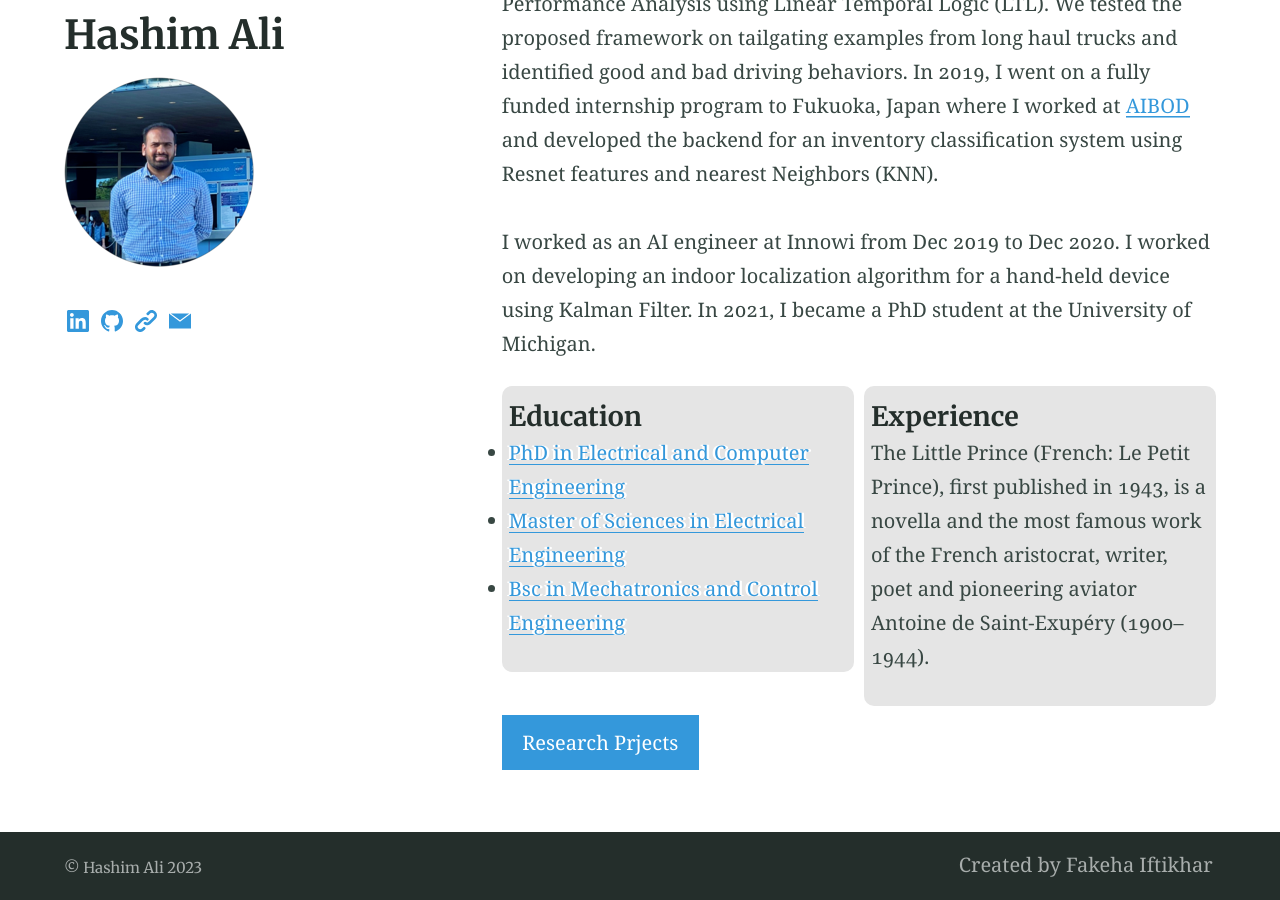
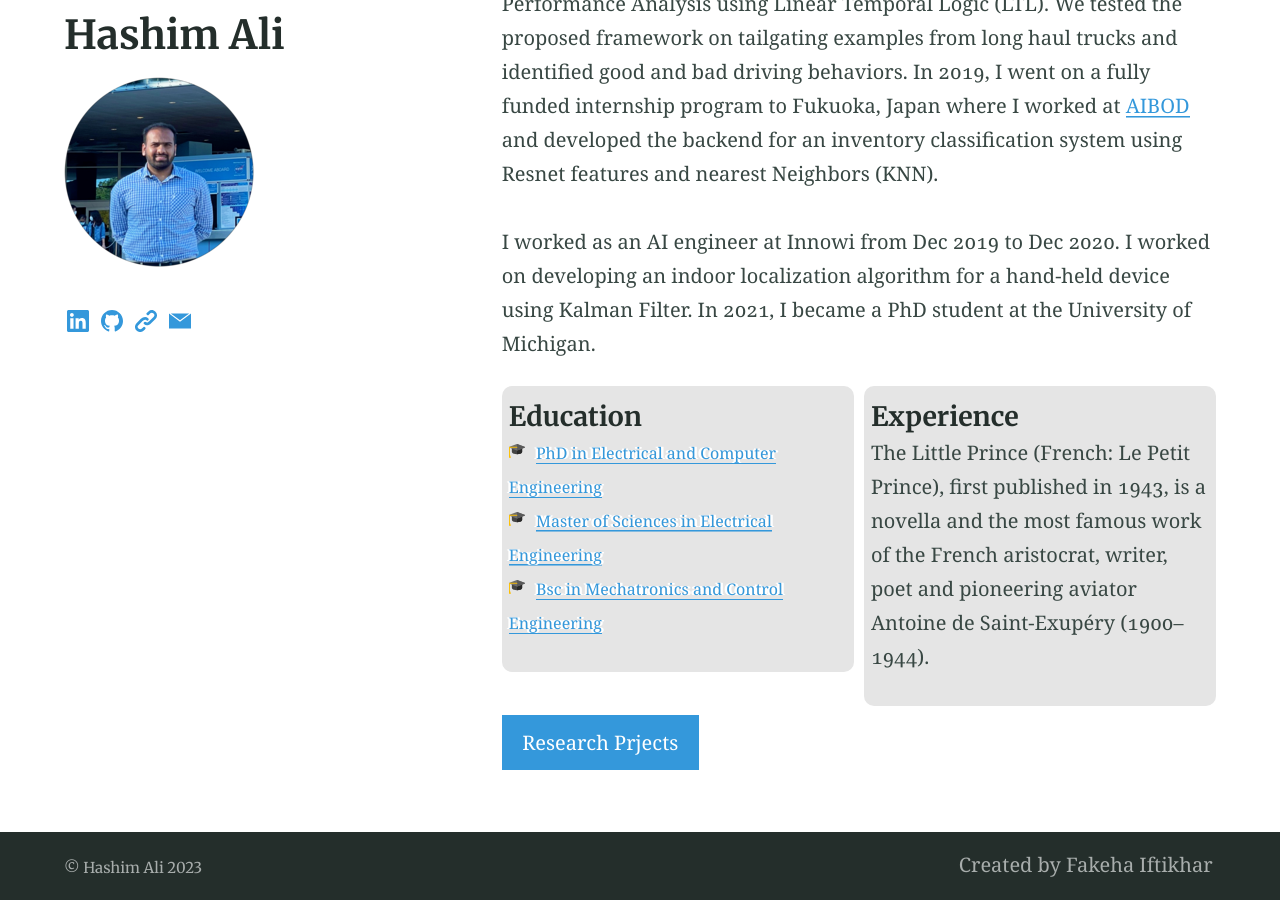
Before and after one commit to Fakeha-38/fakeha-38.github.io, a Jekyll site: the page built from index.md, in a window 1280 px wide and 900 px high, scrolled down 983 px. Built offline with Jekyll 4.4.1, drawn with Linux system fonts in a browser that asks for light colours.

Commit message:
2col edit 5

```diff
--- a/_sass/_theme.scss
+++ b/_sass/_theme.scss
@@ -579,12 +579,17 @@ body.publications h3{
   padding: 2%;
   border-radius: 10px
 }
-.edu-list li::marker {
-  list-style-image: url("/assets/graduation-hat.png");
-  list-style-position: inside;
-}
+// .edu-list li {
+//   list-style-image: url("/assets/graduation-hat.png");
+//   list-style-position: inside;
+// }
 @media(max-width: 800px){
   .grid-2 {
     grid-template-columns: 1fr;
   }
 }
+ul.edu-list li {
+  list-style-position: inside;
+  font-size: 16px;
+  list-style-image: url(/assets/graduation-hat.png);
+}
```
Also changed, not shown: assets/graduation-hat.png.
